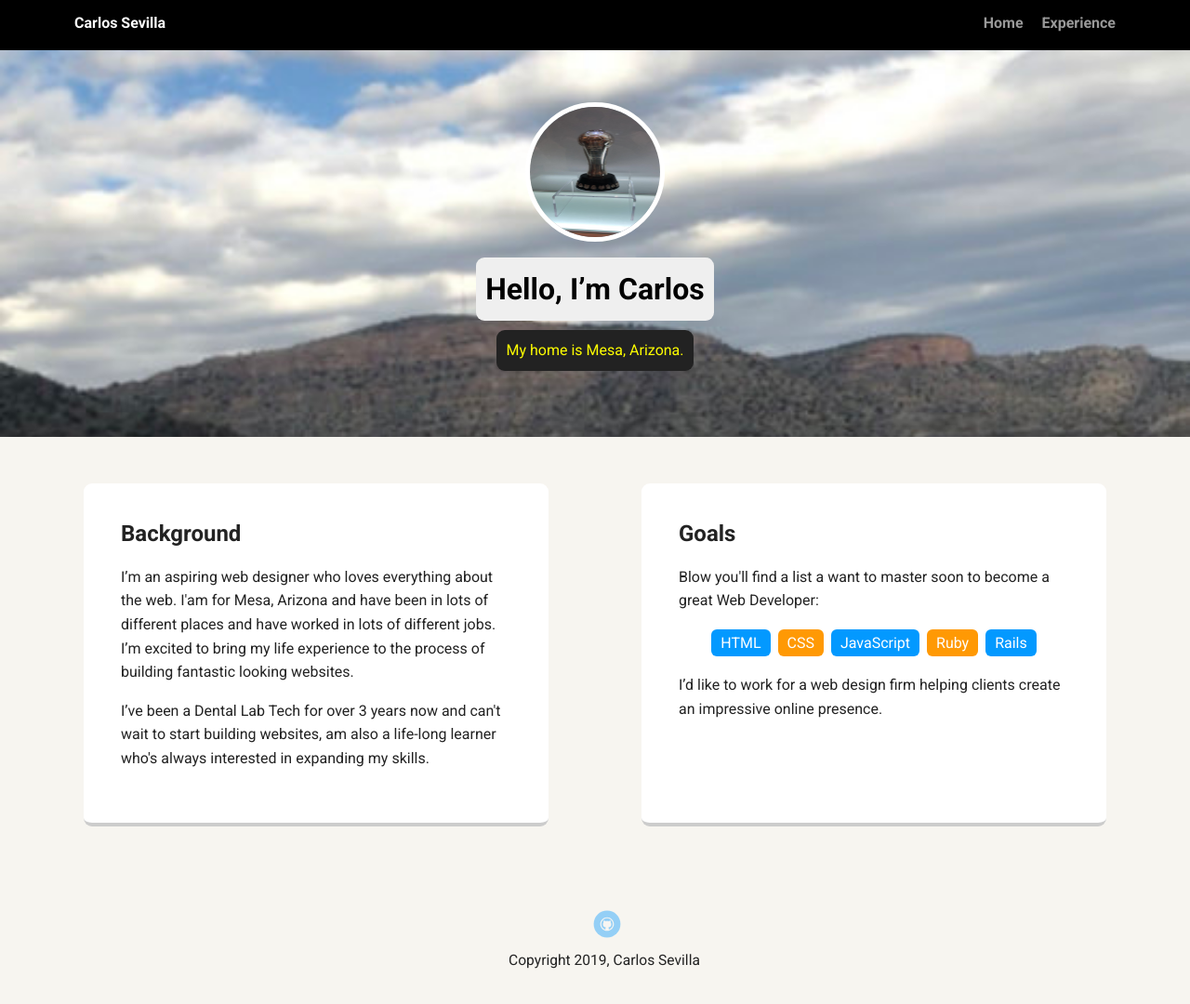
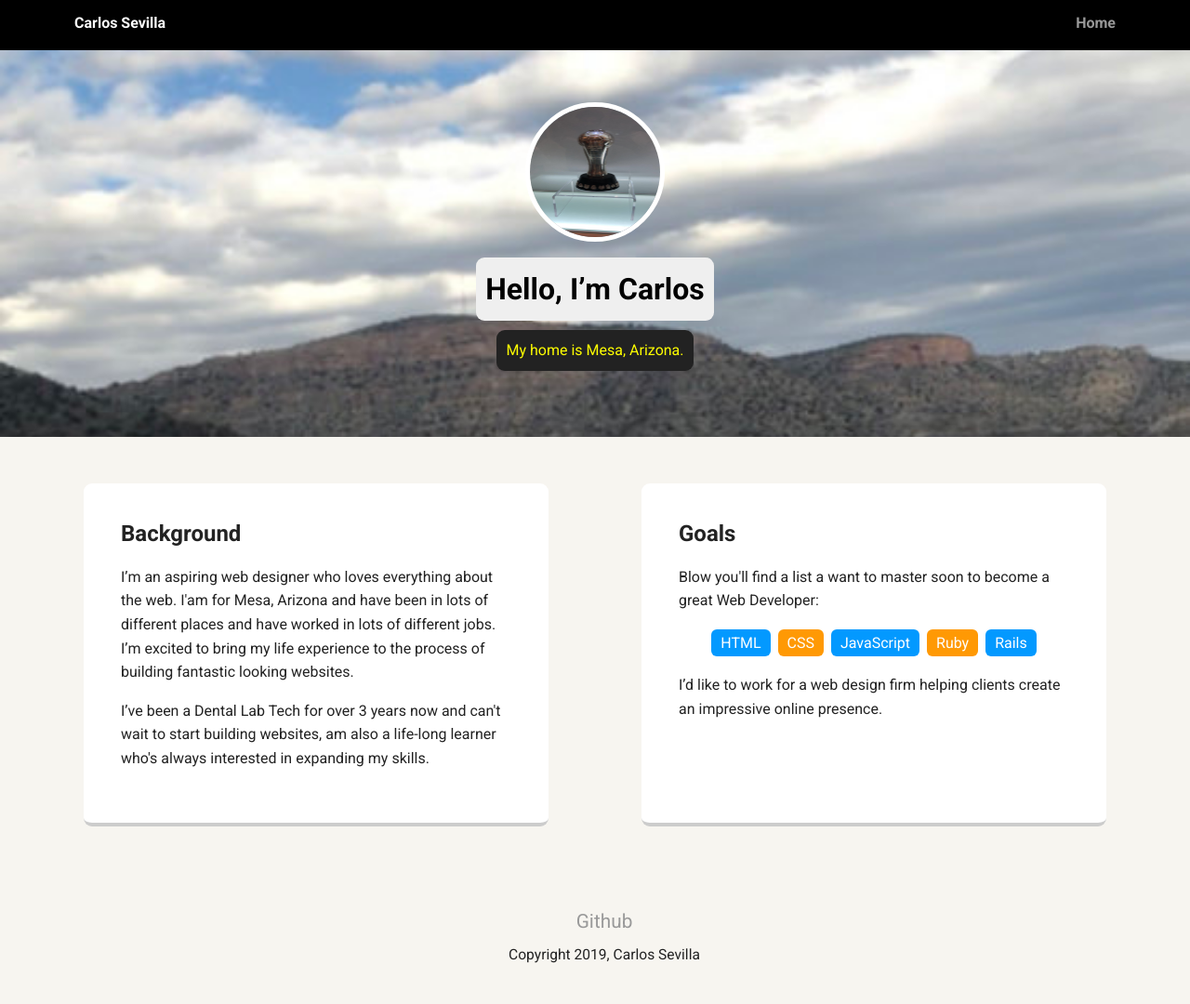
Before and after one commit to Carlosevilla/techdegree-project-01, a plain HTML site: page index.html in a window 1280 px wide. Shown: the whole page at 93% size. Drawn offline with Linux system fonts and the light colour scheme; a web font is replaced by a local one.

Commit message:
Update index.html

```diff
--- a/index.html
+++ b/index.html
@@ -12,7 +12,6 @@
         <ul class="nav">
           <li class="name">Carlos Sevilla</li>
           <li><a href="index.html">Home</a></li>
-          <li><a href="#experience">Experience</a></li>
         </ul>
     </div>
 
@@ -30,7 +29,6 @@
       </div>
 
       <div class="card">
-        <section id="experience">
         <h2>Goals</h2>
         <p>Blow you'll find a list a want to master soon to become a great Web Developer:</p>
         <ul class="skills">
@@ -46,7 +44,7 @@
     </main>
     <footer>
       <ul>
-        <li><a href="https://github.com/Carlosevilla" class="social github">Github</a></li>
+        <li><a href="https://github.com/Carlosevilla" target=_"blank">Github</a></li>
       </ul>
       <p class="copyright">Copyright 2019, Carlos Sevilla</p>
     </footer>
```
